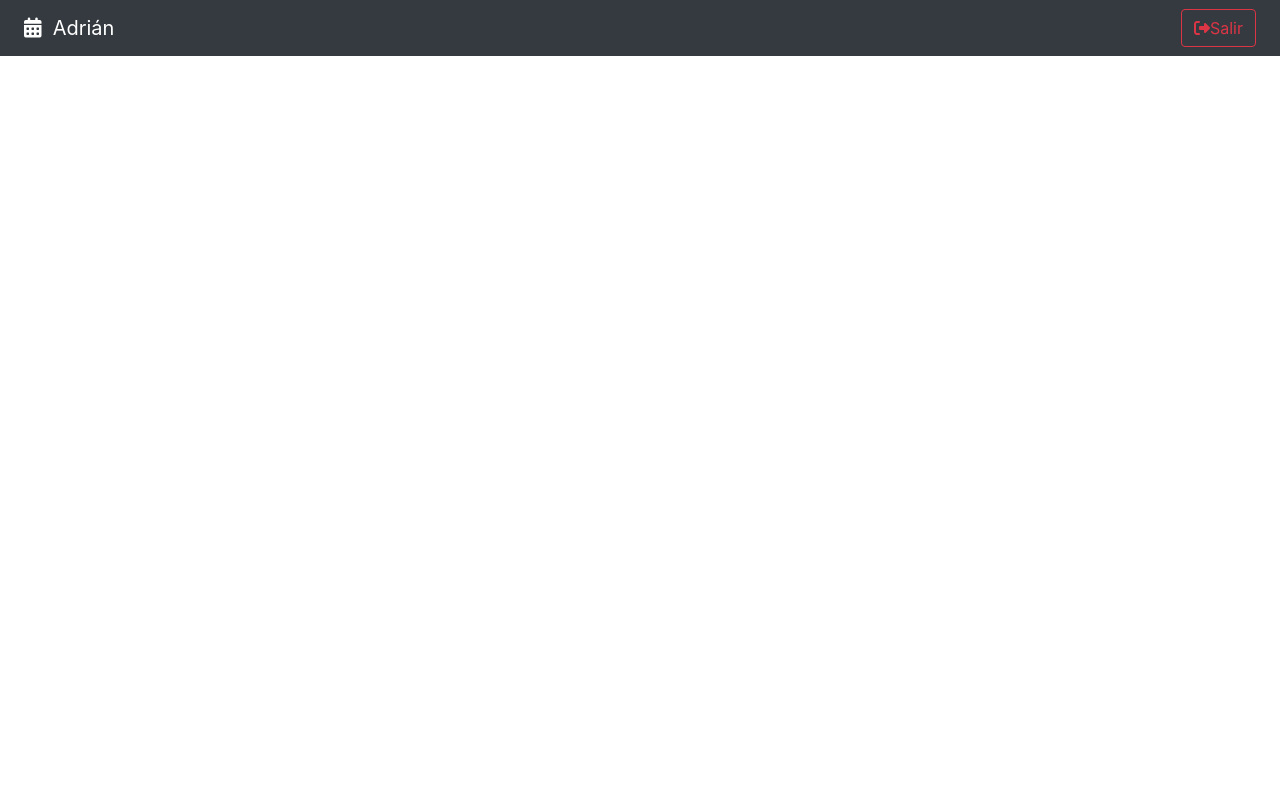
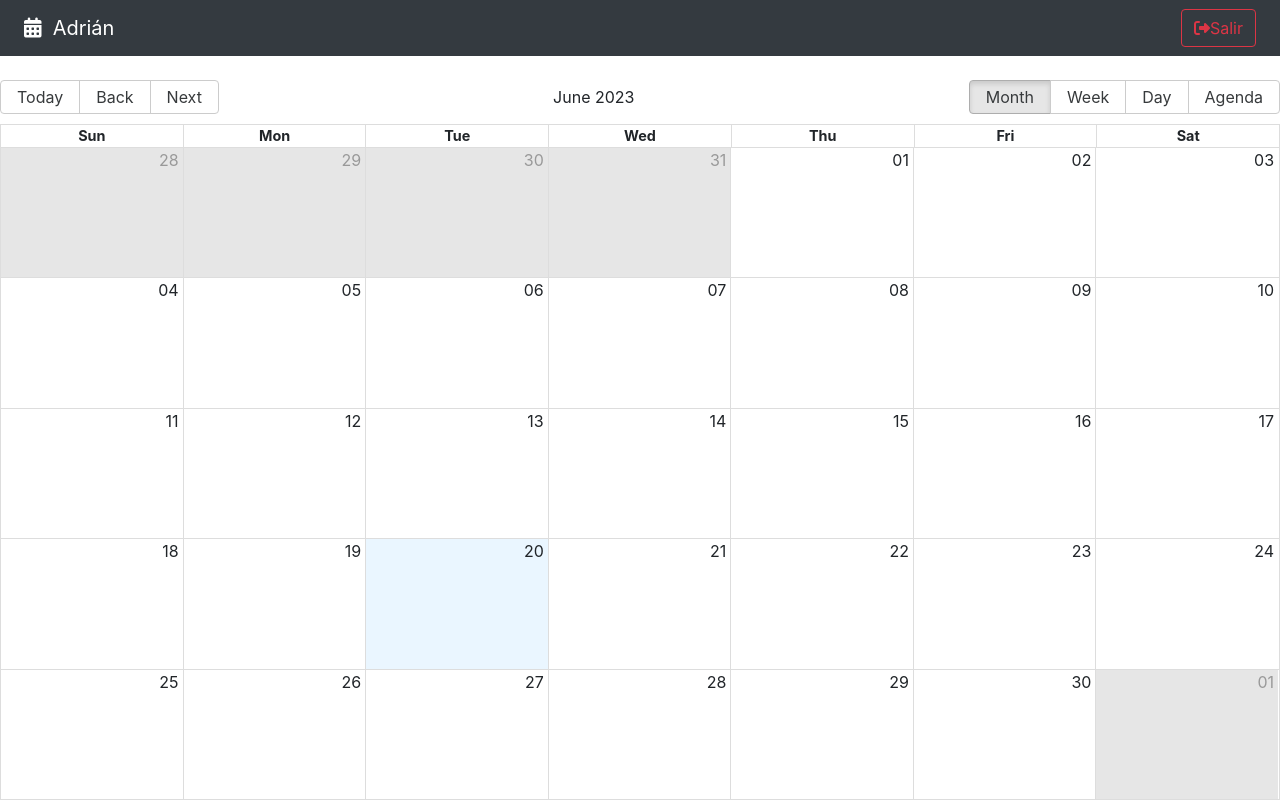
Before and after one commit to adrianpede/calendar, a React (Vite) app: page / in a window 1280 px wide. Built offline with nearby package versions, Linux system fonts and the light colour scheme.

Commit message:
react Big calendar

```diff
--- a/package.json
+++ b/package.json
@@ -9,7 +9,9 @@
     "preview": "vite preview"
   },
   "dependencies": {
+    "date-fns": "^2.30.0",
     "react": "^18.2.0",
+    "react-big-calendar": "^1.8.1",
     "react-dom": "^18.2.0",
     "react-router-dom": "^6.13.0"
   },
--- a/src/calendar/pages/CalendarPage.jsx
+++ b/src/calendar/pages/CalendarPage.jsx
@@ -1,10 +1,51 @@
+
+import { Calendar, dateFnsLocalizer } from 'react-big-calendar';
+import 'react-big-calendar/lib/css/react-big-calendar.css';
+
+import {addHours, format, parse, startOfWeek, getDay }from "date-fns";
+import enUS from 'date-fns/locale/en-US'
+
 import { Navbar } from "../";
 
 
 export const CalendarPage = () => {
+
+  const locales = {
+    'en-US': enUS,
+  }
+
+  const localizer = dateFnsLocalizer({
+    format,
+    parse,
+    startOfWeek,
+    getDay,
+    locales,
+  });
+
+  const events = [{
+    title:'cumple del jefe',
+    notes:'hay que comprar el pastel',
+    start:'new Date()',
+    end:addHours(new Date(), 2),
+    bgColor:'#fafafa',
+    user:{
+      _id:'123',
+      name:'Adrián'
+    }
+  }]
+
   return (
     <>
     <Navbar/>
+
+      <Calendar
+        localizer={localizer}
+        events={events}
+        startAccessor="start"
+        endAccessor="end"
+        style={{ height: 'calc(100vh - 80px)' }}
+      />
+
     </>
   )
 }
```
Also changed, not shown: 1 other file (tests, documents, lock files or other folders).
